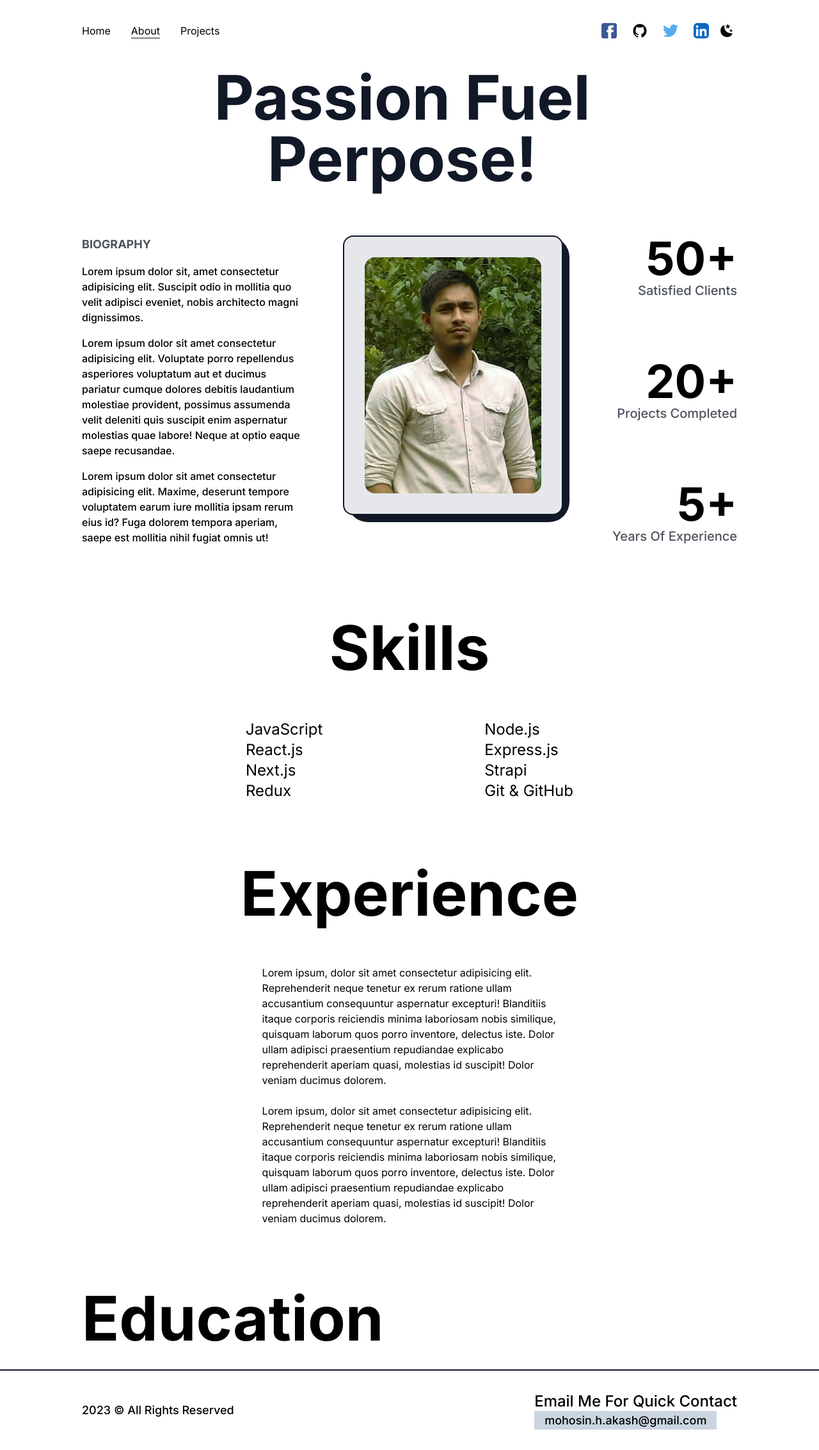
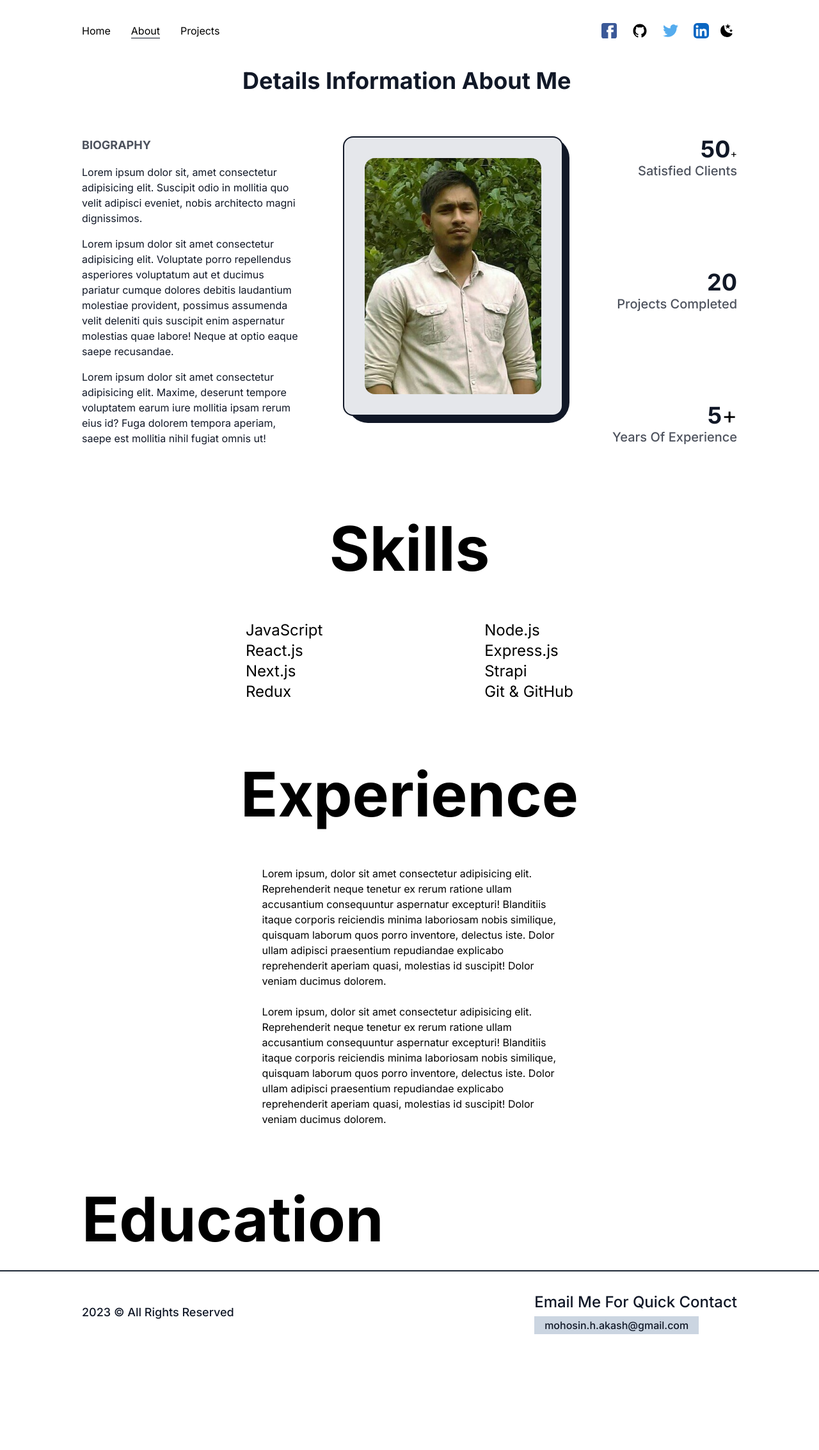
Before and after one commit to Mohosin999/Personal-Portfolio-Website, a Next.js app: page /about in a window 1280 px wide. Shown: the whole page at 64% size. After the commit the page ends 2115 px from the top, so only its background shows below. Built offline with nearby package versions, Linux system fonts and the light colour scheme.

Commit message:
responsive and refactoring

```diff
--- a/app/about/page.jsx
+++ b/app/about/page.jsx
@@ -15,26 +15,35 @@ const About = () => {
       <main className="flex flex-col items-center justify-center w-full">
         <TransitionEffect /> {/* It is use for loading time effect */}
         <Wrapper className="!pt-0">
-          <AnimatedText text="Passion Fuel Perpose!" className="mb-16" />
+          {/* Title of the about page. */}
+          <AnimatedText
+            text="Details Information About Me"
+            className="mb-14 lg:mb-10 md:mb-6"
+          />
+
           <div className="grid grid-cols-8 gap-16 sm:gap-8 w-full">
-            {/* Left side - start */}
+            {/*
+             * =====================
+             * Left side - start
+             * =====================
+             */}
             <div className="col-span-3 flex flex-col items-start justify-start xl:col-span-4 md:order-2 md:col-span-8">
-              <h2 className="mb-4 font-bold text-lg uppercase text-gray-900/75">
+              <h2 className="mb-4 font-bold text-lg uppercase text-gray-900/75 dark:text-gray-200/75">
                 Biography
               </h2>
-              <p className="font-medium">
+              <p className="text-base lg:text-sm text-gray-900 dark:text-gray-300">
                 Lorem ipsum dolor sit, amet consectetur adipisicing elit.
                 Suscipit odio in mollitia quo velit adipisci eveniet, nobis
                 architecto magni dignissimos.
               </p>
-              <p className="font-medium my-4">
+              <p className="text-base lg:text-sm text-gray-900 dark:text-gray-300 my-4">
                 Lorem ipsum dolor sit amet consectetur adipisicing elit.
                 Voluptate porro repellendus asperiores voluptatum aut et ducimus
                 pariatur cumque dolores debitis laudantium molestiae provident,
                 possimus assumenda velit deleniti quis suscipit enim aspernatur
                 molestias quae labore! Neque at optio eaque saepe recusandae.
               </p>
-              <p className="font-medium">
+              <p className="text-base lg:text-sm text-gray-900 dark:text-gray-300">
                 Lorem ipsum dolor sit amet consectetur adipisicing elit. Maxime,
                 deserunt tempore voluptatem earum iure mollitia ipsam rerum eius
                 id? Fuga dolorem tempora aperiam, saepe est mollitia nihil
@@ -43,10 +52,14 @@ const About = () => {
             </div>
             {/* Left side - end */}
 
-            {/* Middle side - start */}
-            <div className="col-span-3 relative h-max rounded-2xl border-2 border-solid border-gray-900 bg-gray-200 p-8 xl:col-span-4 md:order-1 md:col-span-8">
+            {/*
+             * =====================
+             * Middle side - start
+             * =====================
+             */}
+            <div className="col-span-3 relative h-max rounded-2xl border-2 border-solid border-gray-900 bg-gray-200 p-8 xl:col-span-4 md:order-1 md:col-span-8 dark:border-gray-200 dark:bg-gray-800">
               {/* The following div for 3d style of the Image - start */}
-              <div className="absolute top-0 -right-3 -z-10 w-[102%] h-[103%] rounded-[2rem] bg-gray-900" />
+              <div className="absolute top-0 -right-3 -z-10 w-[102%] h-[103%] rounded-[2rem] bg-gray-900 dark:bg-gray-200" />
               {/* The following div for 3d style of the Image - end */}
               <Image
                 src={myImage}
@@ -58,10 +71,14 @@ const About = () => {
             </div>
             {/* Middle side - end */}
 
-            {/* Right side - start */}
+            {/*
+             * =====================
+             * Right side - start
+             * =====================
+             */}
             <div className="col-span-2 flex flex-col items-end justify-between xl:col-span-8 xl:flex-row xl:items-center md:order-3">
               <div className="flex flex-col items-end justify-center xl:items-center">
-                <span className="inline-block text-7xl font-bold md:text-6xl sm:text-5xl xs:text-4xl">
+                <span className="inline-block">
                   <AnimatedNumber value={50} />+
                 </span>
                 <h2 className="text-xl font-medium capitalize text-gray-900/75 xl:text-center md:text-lg sm:text-base xs:text-sm">
@@ -70,8 +87,8 @@ const About = () => {
               </div>
 
               <div className="flex flex-col items-end justify-center xl:items-center">
-                <span className="inline-block text-7xl font-bold md:text-6xl sm:text-5xl xs:text-4xl">
-                  <AnimatedNumber value={20} />+
+                <span className="inline-block">
+                  <AnimatedNumber value={20} />
                 </span>
                 <h2 className="text-xl font-medium capitalize text-gray-900/75 xl:text-center md:text-lg sm:text-base xs:text-sm">
                   projects completed
@@ -79,7 +96,7 @@ const About = () => {
               </div>
 
               <div className="flex flex-col items-end justify-center xl:items-center">
-                <span className="inline-block text-7xl font-bold md:text-6xl sm:text-5xl xs:text-4xl">
+                <span className="inline-block text-4xl lg:text-3xl sm:text-2xl">
                   <AnimatedNumber value={5} />+
                 </span>
                 <h2 className="text-xl font-medium capitalize text-gray-900/75 xl:text-center md:text-lg sm:text-base xs:text-sm">
--- a/app/components/animated-number/index.jsx
+++ b/app/components/animated-number/index.jsx
@@ -2,7 +2,7 @@
 import React, { useEffect, useRef } from "react";
 import { useInView, useMotionValue, useSpring } from "framer-motion";
 
-const AnimatedNumber = ({ value }) => {
+const AnimatedNumber = ({ value, className }) => {
   const ref = useRef(null);
 
   // Animation hooks from frammer motion.
@@ -24,7 +24,12 @@ const AnimatedNumber = ({ value }) => {
     });
   }, [springValue, value]);
 
-  return <span ref={ref}></span>;
+  return (
+    <span
+      ref={ref}
+      className={`text-gray-900 dark:text-gray-200 font-bold text-4xl lg:text-3xl sm:text-2xl ${className}`}
+    ></span>
+  );
 };
 
 export default AnimatedNumber;
--- a/app/components/animated-text/index.jsx
+++ b/app/components/animated-text/index.jsx
@@ -33,7 +33,7 @@ const AnimatedText = ({ text, className = "" }) => {
   return (
     <div className="w-full mx-auto py-2 flex items-center justify-center text-center overflow-hidden sm:py-0">
       <motion.h1
-        className={`inline-block w-full text-gray-900 dark:text-gray-200 font-bold capitalize text-8xl lg:text-6xl sm:text-4xl ${className}`}
+        className={`inline-block w-full text-gray-900 dark:text-gray-200 font-bold capitalize text-4xl lg:text-3xl sm:text-2xl leading-[2.8rem] ${className}`}
         variants={quote}
         initial="initial"
         animate="animate"
--- a/app/components/footer/index.jsx
+++ b/app/components/footer/index.jsx
@@ -3,15 +3,17 @@ import Wrapper from "../wrapper";
 
 const Footer = () => {
   return (
-    <footer className="w-full border-t-2 border-solid border-gray-900 font-medium text-lg sm:text-base">
-      <Wrapper className="flex items-center justify-between lg:flex-col lg:py-6">
-        <span>{new Date().getFullYear()} &copy; All Rights Reserved</span>
+    <footer className="w-full border-t-2 border-solid border-gray-800 dark:border-gray-300 font-medium">
+      <Wrapper className="flex items-center justify-between md:flex-col !py-8 md:py-6">
+        <span className="text-lg lg:text-sm text-gray-900 dark:text-gray-300">
+          {new Date().getFullYear()} &copy; All Rights Reserved
+        </span>
 
         <div className="lg:py-2">
-          <p className="text-2xl lg:text-lg capitalize">
+          <p className="text-2xl lg:text-lg capitalize mb-2 text-gray-900 dark:text-gray-200">
             Email me for quick contact
           </p>
-          <span className="bg-slate-300 px-4 py-1 mt-2">
+          <span className="bg-slate-300 px-4 py-1 text:base text-gray-900 dark:text-gray-200 dark:bg-slate-700">
             mohosin.h.akash@gmail.com
           </span>
         </div>
--- a/app/page.js
+++ b/app/page.js
@@ -24,39 +24,49 @@ const Home = () => {
         </div>
 
         {/* Left side title, text and buttons - start */}
-        <div className="w-1/2 flex flex-col items-center self-center lg:w-full lg:text-center">
+        <div className="w-1/2 flex flex-col items-center self-center lg:w-full">
           <AnimatedText
             text={"A passionate frontend web developer."}
-            className="!text-6xl !text-left lg:!text-center"
+            className="!text-left lg:!text-center"
           />
-          <p className="my-4 text-base font-medium md:text-sm sm:text-xs">
+
+          <p className="my-4 text-base lg:text-sm text-gray-900 dark:text-gray-300">
             Front-end development, also known as client-side development,
             focuses on the visual and interactive elements of a website or web
             application. Front-end developers are responsible for creating the
             user interface (UI), ensuring that web pages are visually appealing,
             responsive, and user-friendly.
           </p>
+          <p className="mt-2 mb-6 text-base lg:text-sm text-gray-900 dark:text-gray-300">
+            Front-end development, also known as client-side development,
+            focuses on the visual and interactive elements of a website or web
+            application. Front-end developers are responsible for creating the
+            user interface (UI), ensuring that web pages are visually appealing,
+            responsive, and user-friendly.
+          </p>
+
+          {/* "Resume" and "Hire Me" buttons */}
           <div className="flex items-center self-start mt-2 lg:self-center">
             <Link
               href="/dummy.pdf"
               target="_blank"
-              className="flex items-center bg-gray-900 text-gray-200 p-2.5 px-6 rounded-lg text-lg font-semibold hover:bg-gray-200 hover:text-gray-900 border-2 border-solid border-transparent animate-bounce hover:border-gray-900 md:p-2 md:px-4 md:text-base"
+              className="flex items-center bg-gray-900 text-gray-200 p-2.5 px-6 rounded-lg text-lg font-semibold hover:bg-gray-200 hover:text-gray-900 border-2 border-solid border-transparent animate-bounce hover:border-gray-900 md:p-2 md:px-4 md:text-base dark:bg-gray-200 dark:text-gray-900 dark:hover:bg-gray-800 dark:hover:text-gray-200 dark:hover:border-gray-200"
             >
               Resume <LinkArrow className="w-6 ml-1" />
             </Link>
             <Link
               href="/"
-              className="flex items-center bg-gray-900 text-gray-200 p-2.5 px-6 rounded-lg text-lg font-semibold hover:bg-gray-200 hover:text-gray-900 border-2 border-solid border-transparent hover:border-gray-900 ml-4 md:p-2 md:px-4 md:text-base"
+              className="flex items-center bg-gray-900 text-gray-200 p-2.5 px-6 rounded-lg text-lg font-semibold hover:bg-gray-200 hover:text-gray-900 border-2 border-solid border-transparent hover:border-gray-900 ml-4 md:p-2 md:px-4 md:text-base dark:bg-gray-200 dark:text-gray-900 dark:hover:bg-gray-800 dark:hover:text-gray-200 dark:hover:border-gray-200"
             >
               Hire Me
             </Link>
-            <Link
+            {/* <Link
               href="mailto:mohosin.h.akash@gmail.com"
               target="_blank"
               className="ml-4 text-lg font-medium capitalize text-gray-900 underline"
             >
               Contact
-            </Link>
+            </Link> */}
           </div>
         </div>
         {/* Left side title, text and buttons - end */}
```
